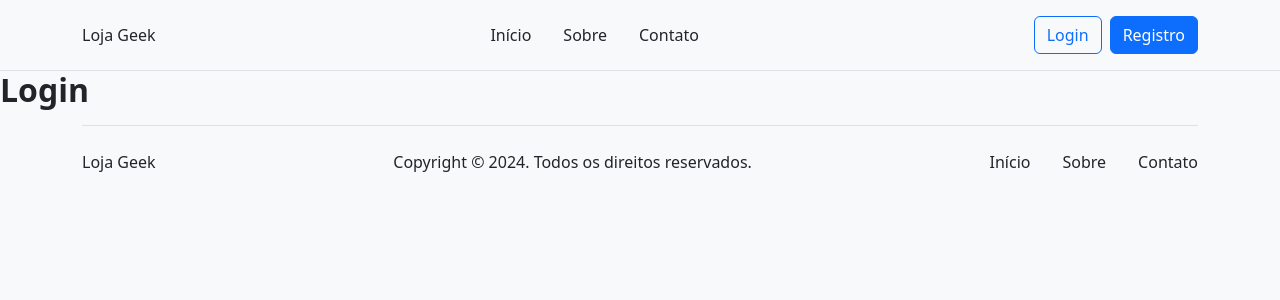
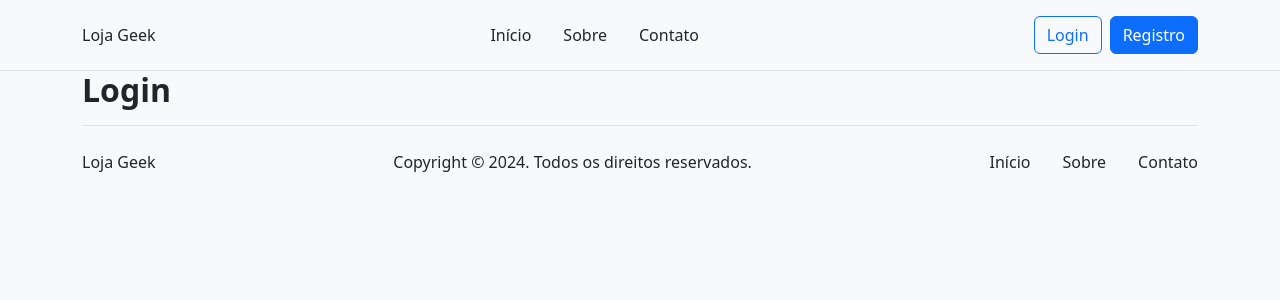
Before and after one commit to fernandaorms/geekstore-reactjs, a React (Create React App) app: page /login in a window 1280 px wide. Shown: the top 300 px of the page. Built offline with nearby package versions, Linux system fonts and the light colour scheme.

Commit message:
update layouts

```diff
--- a/src/views/public/About.js
+++ b/src/views/public/About.js
@@ -1,7 +1,11 @@
 export const About = () => {
     return (
-        <div>
-            <h1>Sobre</h1>
-        </div>
+        <section className='main'>
+            <div className='container'>
+                <div className='intro'>
+                    <h1>Sobre</h1>
+                </div>
+            </div>
+        </section>
     );
 };
--- a/src/views/public/Contact.js
+++ b/src/views/public/Contact.js
@@ -1,7 +1,11 @@
 export const Contact = () => {
     return (
-        <div>
-            <h1>Contato</h1>
-        </div>
+        <section className='main'>
+            <div className='container'>
+                <div className='intro'>
+                    <h1>Contato</h1>
+                </div>
+            </div>
+        </section>
     );
 };
--- a/src/views/public/SignIn.js
+++ b/src/views/public/SignIn.js
@@ -1,7 +1,11 @@
 export const SignIn = () => {
     return (
-        <div>
-            <h1>Login</h1>
-        </div>
+        <section className='main'>
+            <div className='container'>
+                <div className='intro'>
+                    <h1>Login</h1>
+                </div>
+            </div>
+        </section>
     );
 };
```
